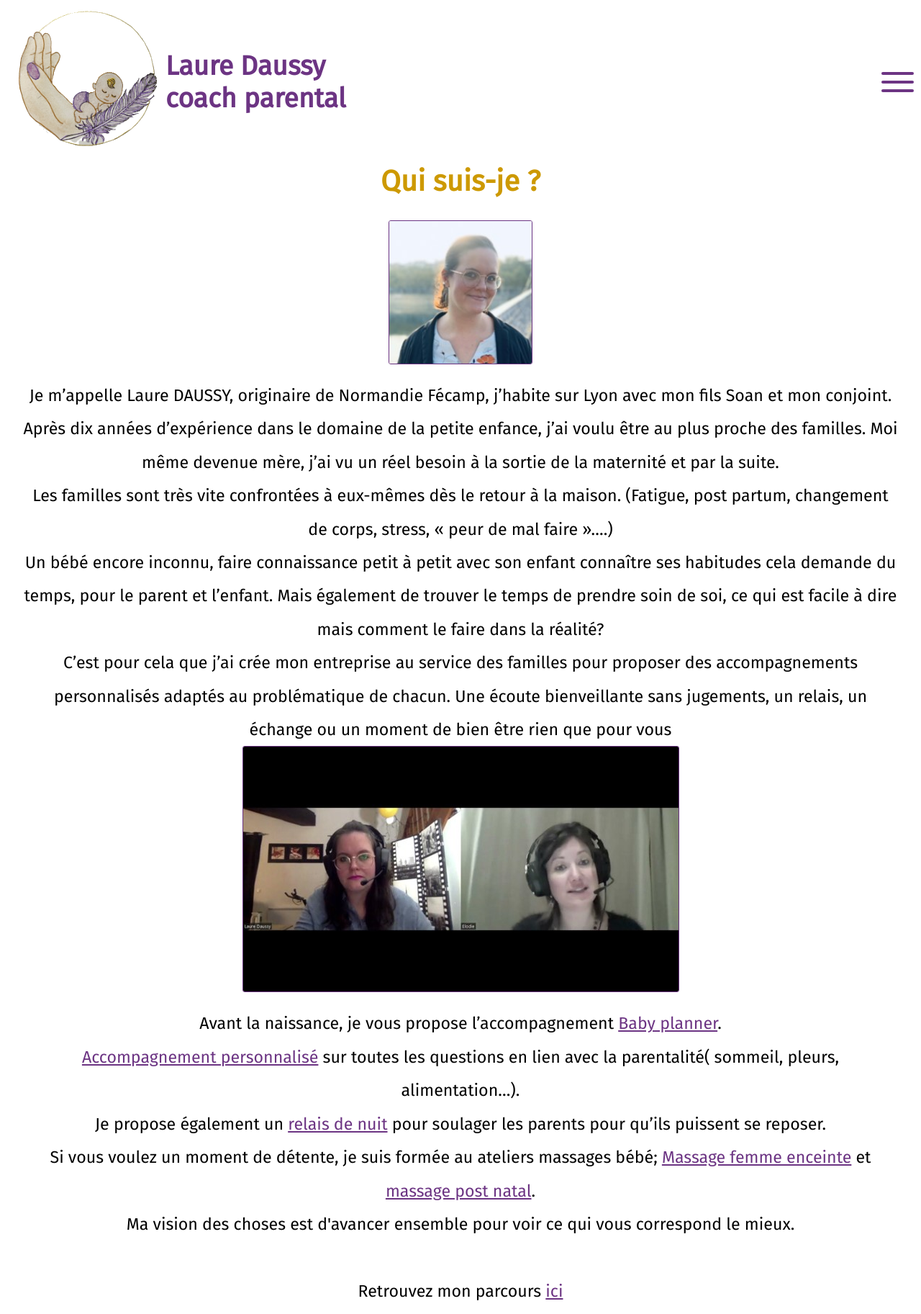
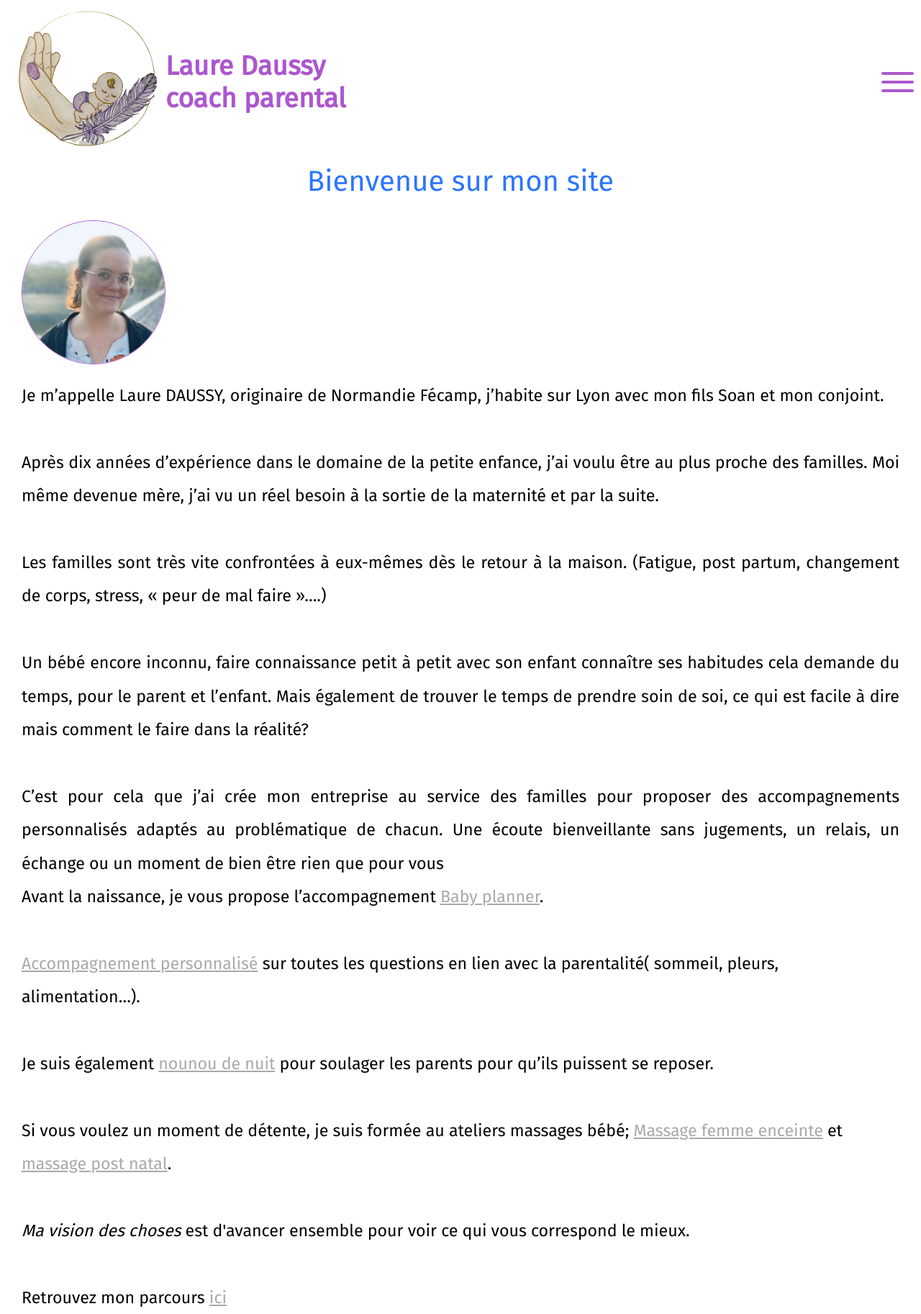
Before and after one commit to MaxDgst/site_laurefinal, a PHP site: page / in a window 1280 px wide. Shown: the whole page at 72% size. Run offline with PHP 8.4, Linux system fonts and the light colour scheme.

Commit message:
modif_demandees

```diff
--- a/css/style.css
+++ b/css/style.css
@@ -23,7 +23,7 @@
 }
 
 .dark-mode {
-  --navbar-color: #6C3483;
+  --navbar-color: #ac57ce;
 }
 
 /* Navbar */
@@ -377,8 +377,8 @@
 .titre1 h1{
   display:flex;
   font-size:2.5rem;
-  font-weight: 800;
-  color:#CD9900;
+  font-weight: 400;
+  color: #2c75ff ;
   align-items: center;
   text-align: center;
   justify-content: center;
@@ -391,11 +391,10 @@
 
 .photo1 img{
   display: flex;
-  margin: 0 auto;
-  border: 1px solid #6C3483;
-  border-radius: 3px;
-  text-align: center;
-  justify-content: center;
+  border: 1px solid #ac57ce;
+  border-radius: 50%;
+  text-align: left;
+  justify-content: left;
 }
 
 .paragrahe1{
@@ -405,7 +404,7 @@
 .paragrahe1 p{
   line-height: 2;
   font-size: 1.45rem;
-  text-align: center;
+  text-align: justify;
 }
 
 #section2accueil{
@@ -419,25 +418,27 @@
 .photo2 img{
   display: flex;
   margin: 0 auto;
-  border: 1px solid #6C3483;
+  border: 1px solid #ac57ce;
   border-radius: 3px;
   text-align: center;
   justify-content: center;
 }
 
 .paragraphe2{
-  margin-top: 20px;
+  line-height: 2;
+  font-size: 1.45rem;
+  text-align: left;
 }
 
 .paragraphe2 a{
-  color:#6C3483;
+  color: #A9A9A9;
   text-decoration: underline;
 }
 
 .paragraphe2 p{
   line-height: 2;
   font-size: 1.45rem;
-  text-align: center;
+  text-align: left;
 }
 
 /*Fin accueil*/
--- a/vue/accueil.html
+++ b/vue/accueil.html
@@ -1,36 +1,33 @@
     <div class="titre1">
-        <h1>Qui suis-je ?</h1>
+        <h1>Bienvenue sur mon site</h1>
     </div>
     <div class="photo1">
         <img src="image/laure_accueil.jpg" height="200px">
     </div>
     <div class="paragrahe1">
-        <p>Je m’appelle Laure DAUSSY, originaire de Normandie Fécamp, j’habite sur Lyon avec mon fils Soan et mon conjoint.<br>
+        <p>Je m’appelle Laure DAUSSY, originaire de Normandie Fécamp, j’habite sur Lyon avec mon fils Soan et mon conjoint.<br><br>
 
-            Après dix années d’expérience dans le domaine de la petite enfance, j’ai voulu être au plus proche des familles. Moi même devenue mère, j’ai vu un réel besoin à la sortie de la maternité et par la suite. <br>
-            Les familles sont très vite confrontées à eux-mêmes dès le retour à la maison. (Fatigue, post partum, changement de corps, stress, « peur de mal faire »….)<br>
+            Après dix années d’expérience dans le domaine de la petite enfance, j’ai voulu être au plus proche des familles. Moi même devenue mère, j’ai vu un réel besoin à la sortie de la maternité et par la suite. <br><br>
+            Les familles sont très vite confrontées à eux-mêmes dès le retour à la maison. (Fatigue, post partum, changement de corps, stress, « peur de mal faire »….)<br><br>
             Un bébé encore inconnu, faire connaissance petit à petit avec son enfant connaître ses habitudes cela demande du temps, pour le parent et l’enfant.
 
-            Mais également de trouver le temps de prendre soin de soi, ce qui est facile à dire mais comment le faire dans la réalité?<br>
+            Mais également de trouver le temps de prendre soin de soi, ce qui est facile à dire mais comment le faire dans la réalité?<br><br>
 
             C’est pour cela que j’ai crée mon entreprise au service des familles pour proposer des accompagnements personnalisés adaptés au problématique de chacun. Une écoute bienveillante sans jugements, un relais, un échange ou un moment de bien être rien que pour vous
         </p>
     </div>
-    <div class="photo2">
-        <img src="image/laure_accueil2.jpg">
-    </div>
     <div class="paragraphe2">
         <p>
-            Avant la naissance, je vous propose l’accompagnement <a href="#">Baby planner</a>.<br>
+            Avant la naissance, je vous propose l’accompagnement <a href="#">Baby planner</a>.<br><br>
 
-            <a href="#">Accompagnement personnalisé</a> sur toutes les questions en lien avec la parentalité( sommeil, pleurs, alimentation…).<br>
+            <a href="#">Accompagnement personnalisé</a> sur toutes les questions en lien avec la parentalité( sommeil, pleurs, alimentation…).<br><br>
 
-            Je propose également un <a href="#">relais de nuit</a> pour soulager les parents pour qu’ils puissent se reposer.<br>
+            Je suis également <a href="#">nounou de nuit</a> pour soulager les parents pour qu’ils puissent se reposer.<br><br>
 
             Si vous voulez un moment de détente, je suis formée au ateliers massages bébé;
-            <a href="#">Massage femme enceinte</a> et <a href="#">massage post natal</a>.<br>
+            <a href="#">Massage femme enceinte</a> et <a href="#">massage post natal</a>.<br><br>
 
-            Ma vision des choses est d'avancer ensemble pour voir ce qui vous correspond le mieux.<br><br>
+            <i>Ma vision des choses</i> est d'avancer ensemble pour voir ce qui vous correspond le mieux.<br><br>
             Retrouvez mon parcours <a href="./?action=accueil2">ici</a>
 
         </p>
--- a/vue/accueil2.html
+++ b/vue/accueil2.html
@@ -1,8 +1,5 @@
 <div class="titre1">
     <h1>Mon Parcours</h1>
-</div>
-<div class="photo1">
-    <img src="image/laure_accueil.jpg" height="200px">
 </div>
 <div class="paragrahe1">
     <p>J’ai eu la chance d’être tata très jeune et j’aimais beaucoup partager des moments de jeux
```
Also changed, not shown: other parts of css/style.css (+39 -36 lines), vue/vueListePartenaires.php (+6 -9 lines).
